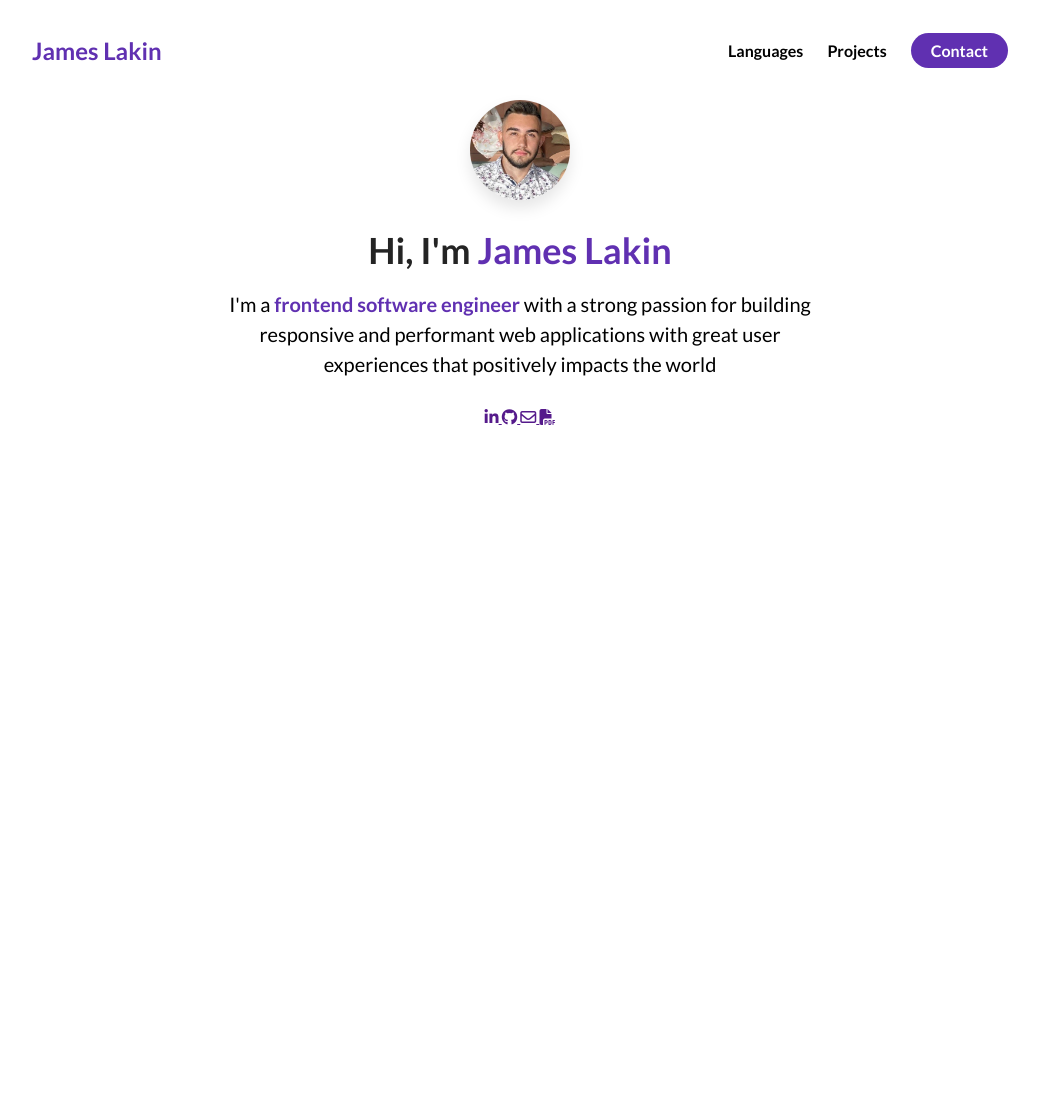
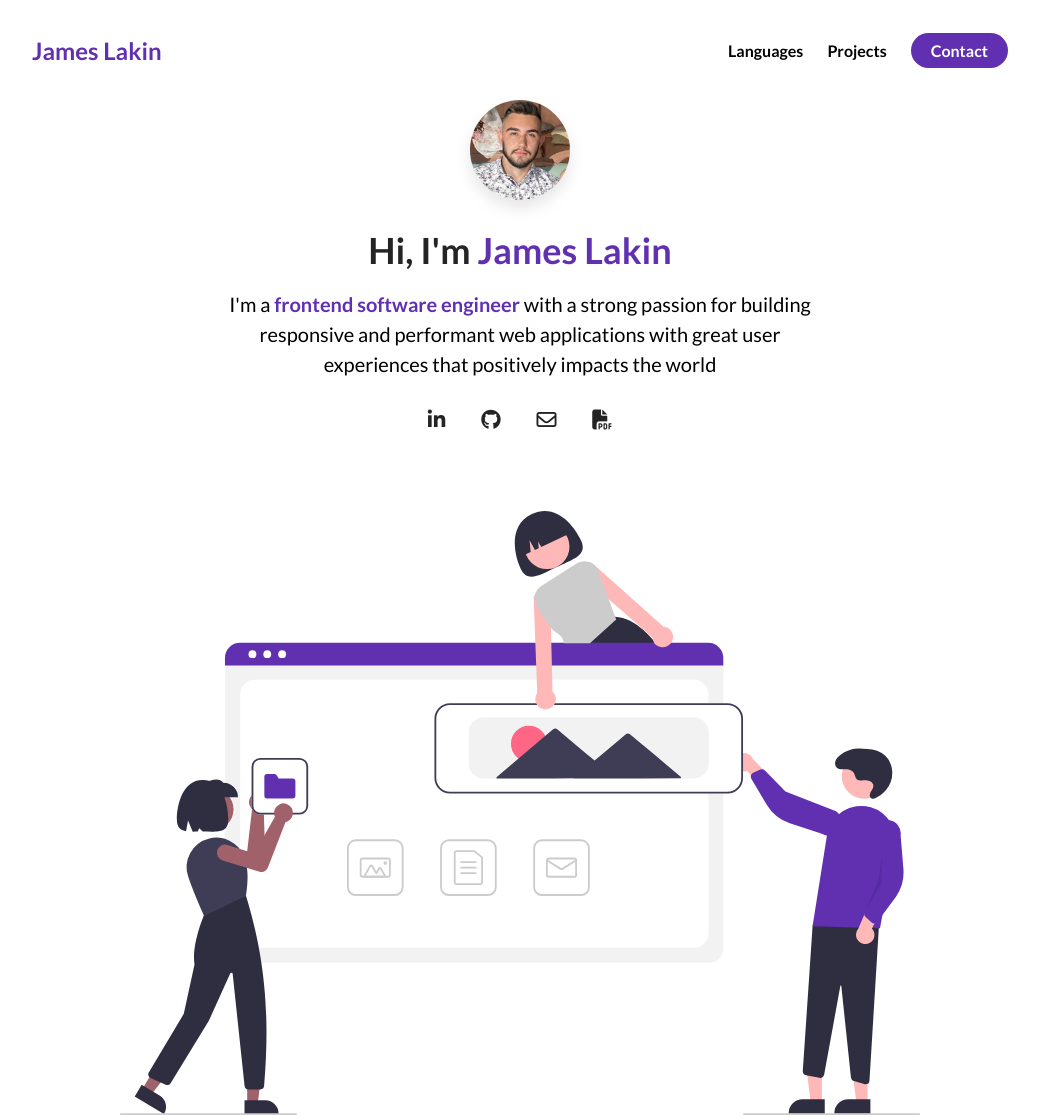
Before and after one commit to JamesLakin247/portfolio-project-one, a plain HTML site: page index.html in a window 1280 px wide. Shown: the whole page, without its empty margins (120-1159 px from the left). Before the commit the page ends 900 px from the top, so only its background shows below. Drawn offline with Linux system fonts and the light colour scheme.

Commit message:
completed nav and about me section

```diff
--- a/css/style.css
+++ b/css/style.css
@@ -100,6 +100,11 @@ ABOUT ME
     flex-direction: column;
 }
 
+.about-me__info {
+    display: flex;
+    flex-direction: column;
+}
+
 .about-me__info--container {
     display: flex;
     flex-direction: column;
@@ -132,3 +137,21 @@ ABOUT ME
     font-size: 20px;
     margin-bottom: 28px;
 }
+
+.about-me__link {
+    font-size: 20px;
+    color: #242424;
+    text-decoration: none;
+    padding: 0 16px;
+}
+
+.about-me__img--container {
+    flex: 1;
+    display: flex;
+    align-items: center;
+    padding-top: 10%;
+}
+
+.about-me__img {
+    width: 100%;
+}
--- a/index.html
+++ b/index.html
@@ -68,6 +68,9 @@
                         </a>
                     </div>
                 </div>
+                <figure class="about-me__img--container">
+                    <img src="./images/undraw_websites.svg" class="about-me__img" alt="">
+                </figure>
             </div>
         </div>
     </section>
```
